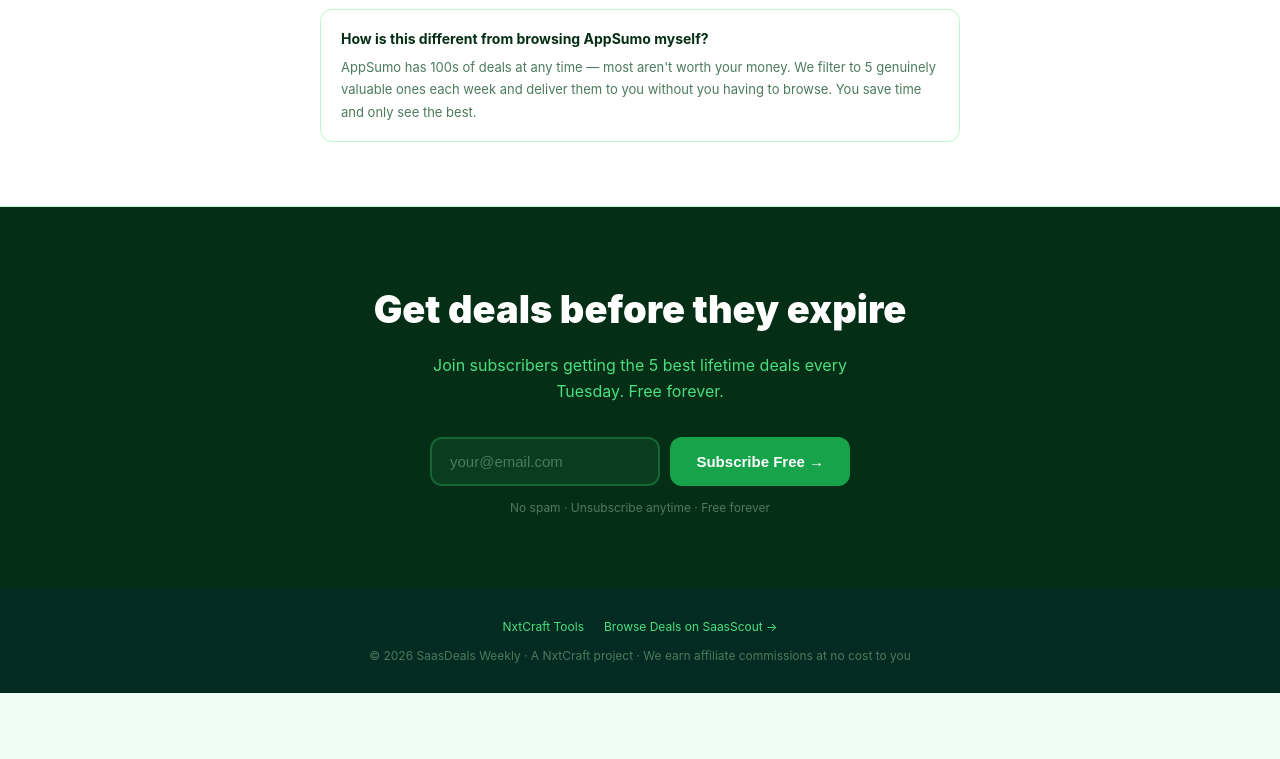
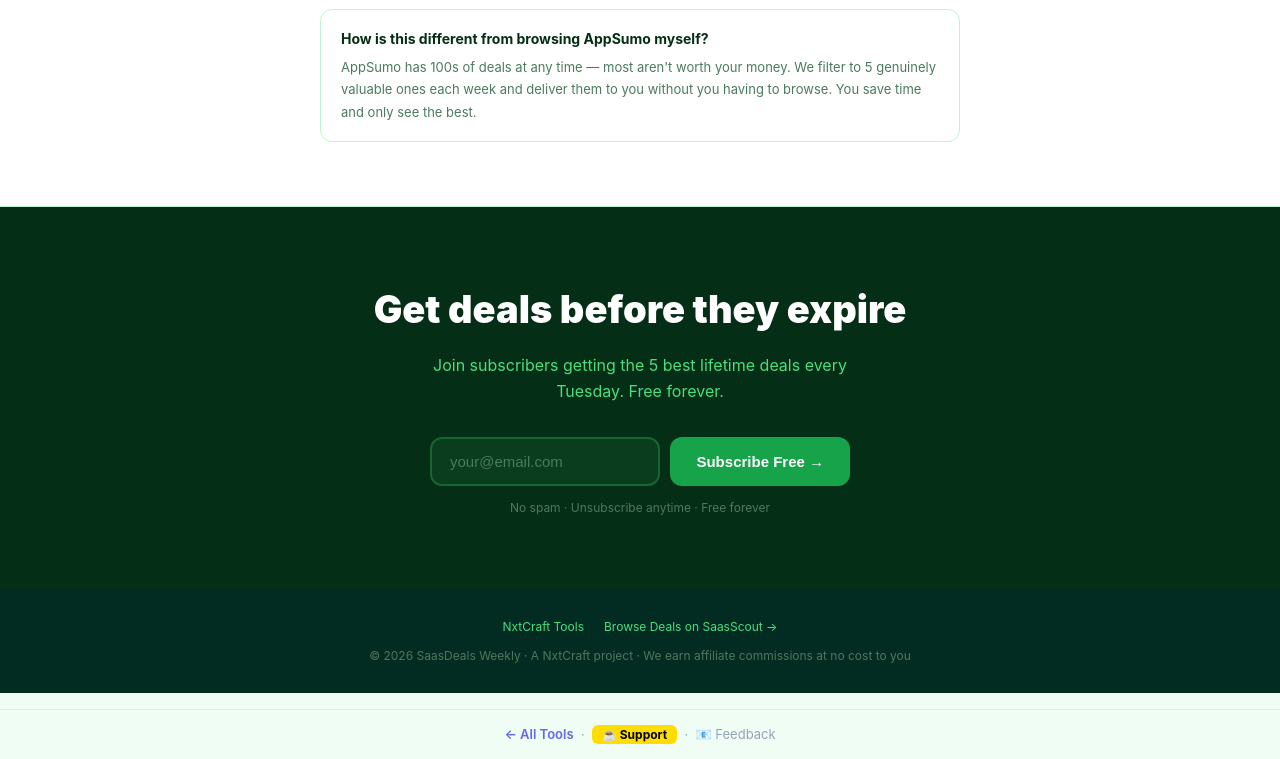
Before and after one commit to nxtcraft/saasdeals, a plain HTML site: page index.html in a window 1280 px wide. Shown: the part 3692-4451 px from the top of the page. Before the commit the page ends 4385 px from the top, so only its background shows below. Drawn offline with Linux system fonts and the light colour scheme.

Commit message:
feat: add footer strip, standardize theme-color, extend referral links
Co-Authored-By: Claude Sonnet 4.6 <noreply@anthropic.com>

```diff
--- a/index.html
+++ b/index.html
@@ -411,5 +411,6 @@ document.querySelectorAll('a[href^="#"]').forEach(a => {
   });
 });
 </script>
+<div style="text-align:center;padding:14px 20px;font-size:13px;color:#94a3b8;border-top:1px solid rgba(0,0,0,0.08);margin-top:16px"><a href="https://nxtcraft.github.io/" style="color:#6366f1;text-decoration:none;font-weight:600">← All Tools</a> &nbsp;·&nbsp; <a href="https://buymeacoffee.com/nxtcraft" target="_blank" rel="noopener" style="background:#FFDD00;color:#000;padding:2px 10px;border-radius:6px;font-weight:700;text-decoration:none;font-size:12px">☕ Support</a> &nbsp;·&nbsp; <a href="mailto:pradeepkesharwani4@gmail.com?subject=Feedback" style="color:#94a3b8;text-decoration:none">📧 Feedback</a></div>
 </body>
 </html>
```
